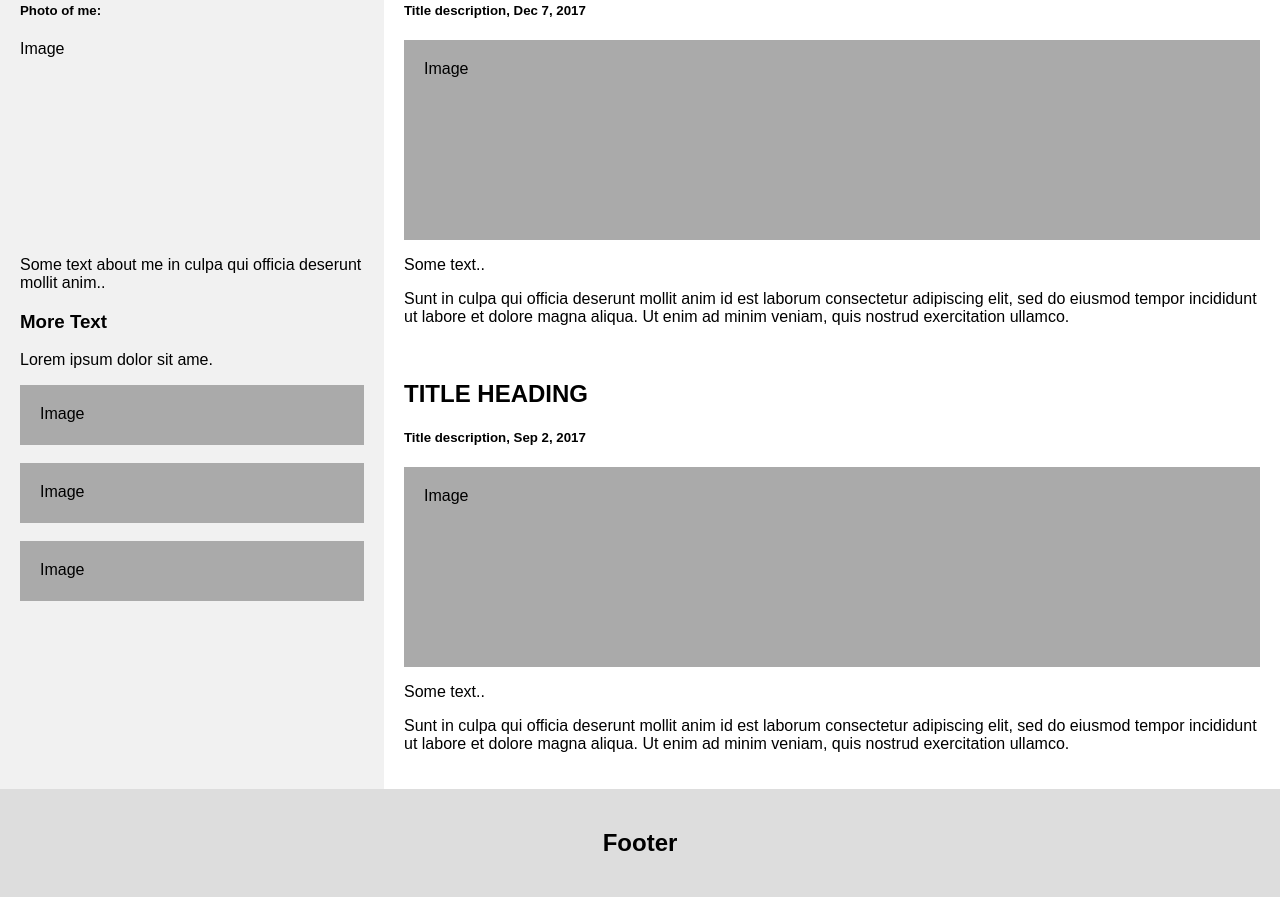
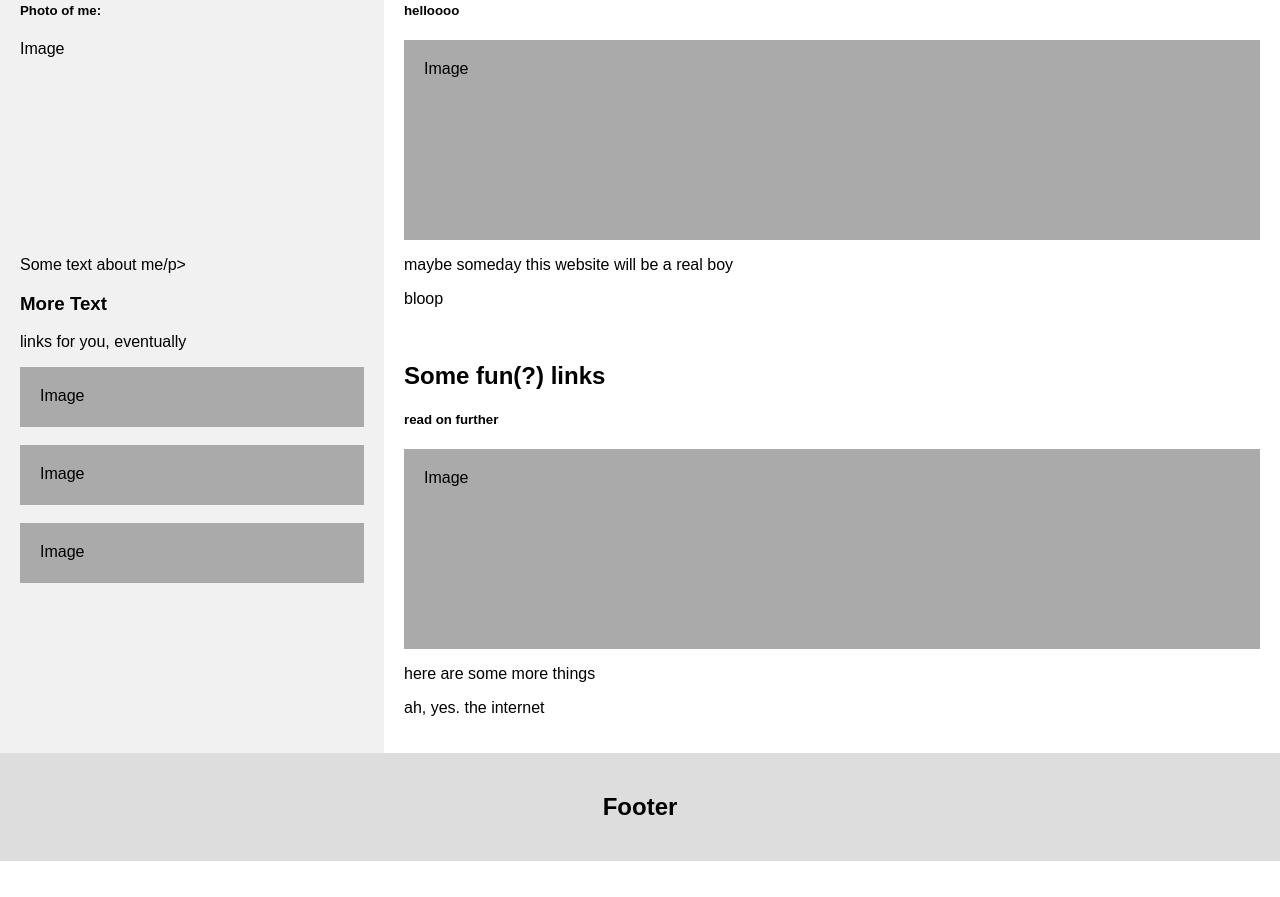
Before and after one commit to alycasey/sandbox, a website: page shittywebsite.html in a window 1280 px wide. Shown: the part 444-1341 px from the top of the page. After the commit the page ends 1305 px from the top, so only its background shows below. Drawn offline with Linux system fonts and the light colour scheme.

Commit message:
updating code

```diff
--- a/shittywebsite.html
+++ b/shittywebsite.html
@@ -10,13 +10,13 @@
                 box-sizing: border-box;
             }
 
-            /* Style the body */
+
             body {
                 font-family: Arial, Helvetica, sans-serif;
                 margin: 0;
             }
 
-            /* Header/logo Title */
+
             .header {
                 padding: 80px;
                 text-align: center;
@@ -24,18 +24,18 @@
                 color: white;
             }
 
-            /* Increase the font size of the heading */
+
             .header h1 {
                 font-size: 40px;
             }
 
-            /* Style the top navigation bar */
+
             .navbar {
                 overflow: hidden;
                 background-color: #333;
             }
 
-            /* Style the navigation bar links */
+
             .navbar a {
                 float: left;
                 display: block;
@@ -50,13 +50,13 @@
                 float: right;
             }
 
-            /* Change color on hover */
+
             .navbar a:hover {
                 background-color: #ddd;
                 color: black;
             }
 
-            /* Column container */
+
             .row {
                 display: -ms-flexbox;
                 /* IE10 */
@@ -66,8 +66,7 @@
                 flex-wrap: wrap;
             }
 
-            /* Create two unequal columns that sits next to each other */
-            /* Sidebar/left column */
+
             .side {
                 -ms-flex: 30%;
                 /* IE10 */
@@ -76,7 +75,6 @@
                 padding: 20px;
             }
 
-            /* Main column */
             .main {
                 -ms-flex: 70%;
                 /* IE10 */
@@ -85,28 +83,24 @@
                 padding: 20px;
             }
 
-            /* Fake image, just for this example */
             .fakeimg {
                 background-color: #aaa;
                 width: 100%;
                 padding: 20px;
             }
 
-            /* Footer */
             .footer {
                 padding: 20px;
                 text-align: center;
                 background: #ddd;
             }
 
-            /* Responsive layout - when the screen is less than 700px wide, make the two columns stack on top of each other instead of next to each other */
             @media screen and (max-width: 700px) {
                 .row {
                     flex-direction: column;
                 }
             }
 
-            /* Responsive layout - when the screen is less than 400px wide, make the navigation links stack on top of each other instead of next to each other */
             @media screen and (max-width: 400px) {
                 .navbar a {
                     float: none;
@@ -128,32 +122,27 @@
                 <h2>About Me</h2>
                 <h5>Photo of me:</h5>
                 <div class="fakeimg.png" style="height:200px;">Image</div>
-                <p>Some text about me in culpa qui officia deserunt mollit anim..</p>
+                <p>Some text about me/p>
                 <h3>More Text</h3>
-                <p>Lorem ipsum dolor sit ame.</p>
+                <p>links for you, eventually</p>
                 <div class="fakeimg" style="height:60px;">Image</div><br>
                 <div class="fakeimg" style="height:60px;">Image</div><br>
                 <div class="fakeimg" style="height:60px;">Image</div>
             </div>
             <div class="main">
                 <h2>TITLE HEADING</h2>
-                <h5>Title description,
-                    Dec 7,
-                    2017</h5>
+                <h5>helloooo
+                </h5>
                 <div class="fakeimg" style="height:200px;">Image</div>
-                <p>Some text..</p>
-                <p>Sunt in culpa qui officia deserunt mollit anim id est laborum consectetur adipiscing elit,
-                    sed do eiusmod tempor incididunt ut labore et dolore magna aliqua. Ut enim ad minim veniam,
-                    quis nostrud exercitation ullamco.</p><br>
-                <h2>TITLE HEADING</h2>
-                <h5>Title description,
-                    Sep 2,
-                    2017</h5>
+                <p>maybe someday this website will be a real boy</p>
+                <p>bloop</p><br>
+                <h2>Some fun(?) links</h2>
+                <h5>read on
+                    further
+                </h5>
                 <div class="fakeimg" style="height:200px;">Image</div>
-                <p>Some text..</p>
-                <p>Sunt in culpa qui officia deserunt mollit anim id est laborum consectetur adipiscing elit,
-                    sed do eiusmod tempor incididunt ut labore et dolore magna aliqua. Ut enim ad minim veniam,
-                    quis nostrud exercitation ullamco.</p>
+                <p>here are some more things</p>
+                <p>ah, yes. the internet</p>
             </div>
         </div>
         <div class="footer">
```
